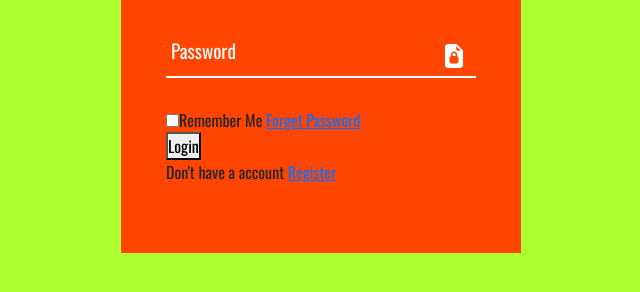
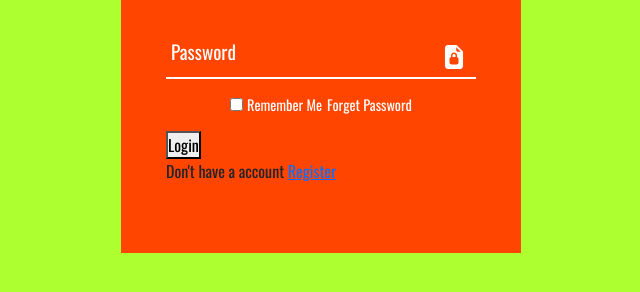
Before and after one commit to kooroosh1363/secound-login-form, a plain HTML site: page index.html in a window 1280 px wide. Shown: the part 372-664 px from the top of the page, without its empty margins (319-959 px from the left). Drawn offline with nearby package versions, Linux system fonts and the light colour scheme; a web font is replaced by a local one.

Commit message:
add css class forget

```diff
--- a/assets/style.css
+++ b/assets/style.css
@@ -81,3 +81,26 @@ input:focus ~ :valid{
     font-size: 1.5rem;
     top: 10px;
 }
+
+
+/* forget css */
+.forget{
+    font-size: .9em;
+    margin: -15px 0 15px;
+    color: #fff;
+    display: flex;
+    justify-content: center;
+}
+
+.forget label input{
+    margin-right:4px;
+}
+
+.forget a{
+    color: #fff;
+    text-decoration: none;
+    margin-left: 5px;
+}
+.forget a:hover{
+    text-decoration: underline;
+}
--- a/index.html
+++ b/index.html
@@ -27,9 +27,9 @@
                         <input type="password" required>
                         <label for="">Password</label>
                     </div>
-                    <div class="forger">
-                        <label for=""><input type="checkbox">Remember Me</label>
-                        <a href="#">Forget Password</a>
+                    <div class="forget">
+                        <label for=""><input type="checkbox">Remember Me<a href="#">Forget Password</a></label>
+
                     </div>
                     <button>Login</button>
                     <div class="register">
```
